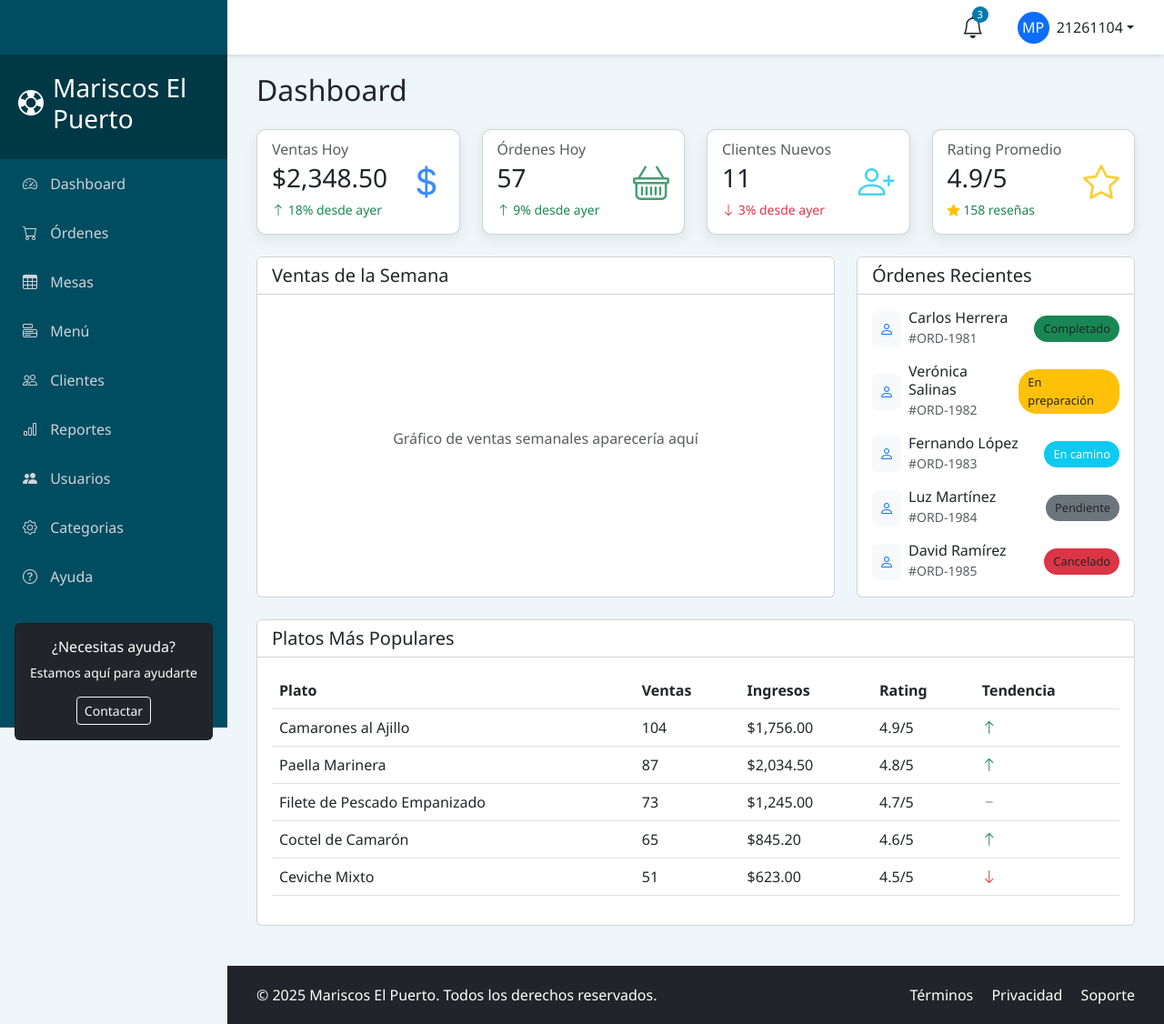
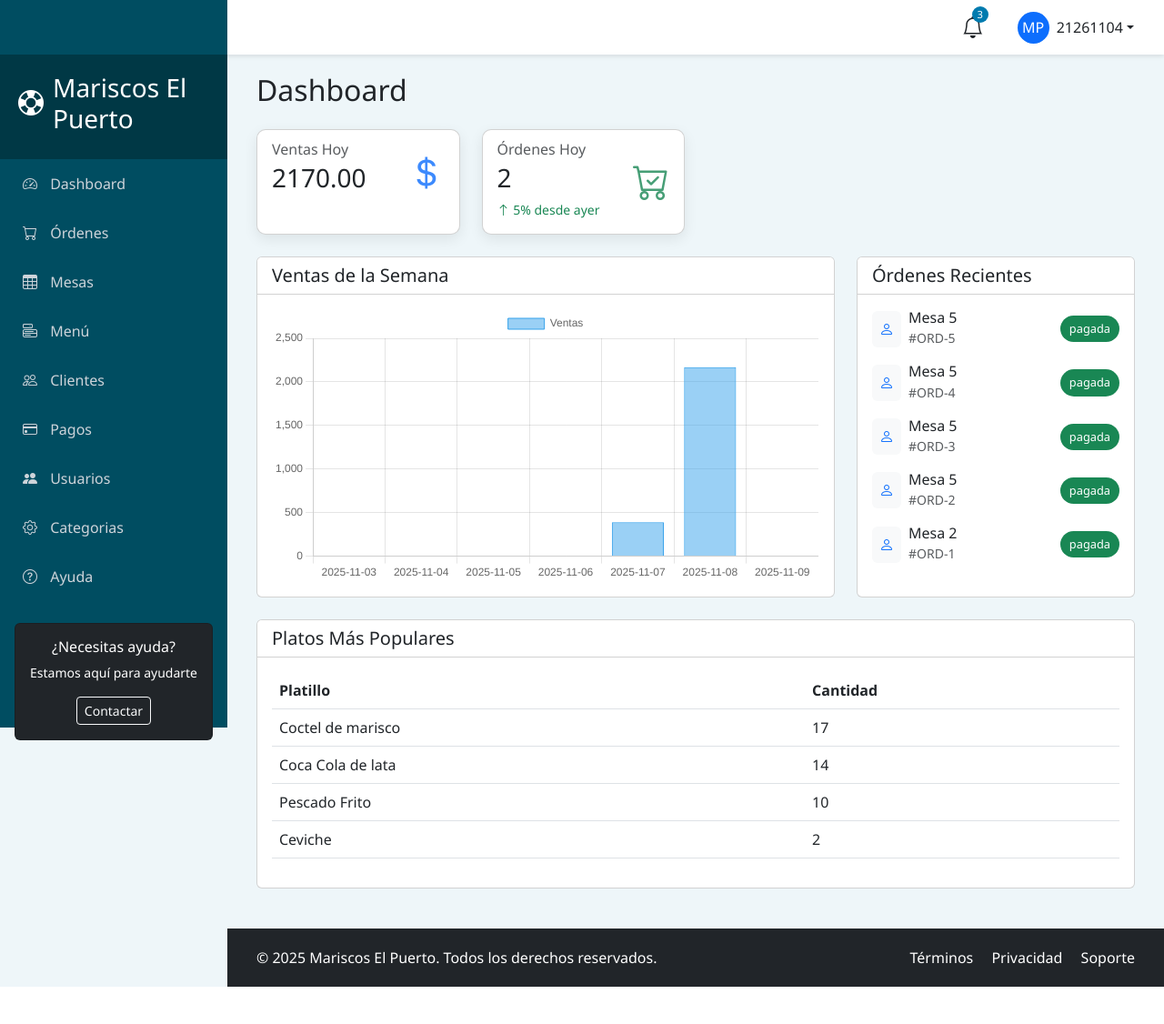
Before and after one commit to ernestovazquezramirez421-ctrl/Restaurante, a Django app: page /dashboard/ in a window 1280 px wide. Shown: the whole page at 91% size. After the commit the page ends 1085 px from the top, so only its background shows below. Run offline with Django 5.2, Linux system fonts and the light colour scheme; a user stored in the database is signed in; data comes from the database, SQL or seed files in the repository; both versions use the stored data as it was after the commit.

Commit message:
Se añaden los pagos, y las modificaciones del dashboard

```diff
--- a/Restaurante/settings.py
+++ b/Restaurante/settings.py
@@ -26,7 +26,7 @@ SECRET_KEY = 'django-insecure-ljd&c@7m5%0hvv-2bh-ag&(zyv3oi2nn8!2za7i(73dt9v-dm*
 # SECURITY WARNING: don't run with debug turned on in production!
 DEBUG = True
 
-ALLOWED_HOSTS = []
+ALLOWED_HOSTS = ['*']
 
 
 # Application definition
--- a/Restaurante/views.py
+++ b/Restaurante/views.py
@@ -1,9 +1,45 @@
 from django.shortcuts import render
 from django.contrib.auth.decorators import login_required
+from django.db.models import Sum, Count
+from apps.ordenes.models import Orden
+from datetime import datetime
+from django.db import models
+from datetime import timedelta
 
 def main_index(request):
     return render(request, 'main/index.html')
 
 @login_required(login_url='accounts:login')
 def index_user(request):
-    return render(request, 'main/main_index.html')
+    ordenes_hoy = Orden.objects.filter(estatus='pagada', fecha_hora__date=datetime.today())
+
+    total_sales = sum(orden.total for orden in ordenes_hoy)
+    cantidad_ordenes = ordenes_hoy.count()
+
+    ordenes_semana = Orden.objects.filter(
+        estatus='pagada', fecha_hora__week=datetime.today().isocalendar()[1]
+    )
+
+    # dias de la semana del 1 (lunes) al 7 (domingo)
+    dias_semana = [datetime.today() - timedelta(days=datetime.today().isocalendar()[2] - 1) + timedelta(days=i) for i in range(7)]
+    ventas_por_dia = []
+    for dia in dias_semana:
+        ventas_dia = ordenes_semana.filter(fecha_hora__date=dia.date()).aggregate(total=Sum(models.F('detalles__cantidad') * models.F('detalles__precio_unitario')))['total'] or 0
+        ventas_por_dia.append({'dia': dia.strftime('%Y-%m-%d'), 'total': ventas_dia})
+
+    # Ultimas 5 ordenes
+    ultimas_ordenes = Orden.objects.all().order_by('-fecha_hora')[:5]
+
+    # Platillos mas vendidos
+    platillos_mas_vendidos = Orden.objects.filter(estatus='pagada').values('detalles__platillo__nombre').annotate(total_vendido=Sum('detalles__cantidad')).order_by('-total_vendido')[:10]
+
+    context = {
+        'ventas_totales': total_sales,
+        'cantidad_ordenes': cantidad_ordenes,
+        'ordenes_semana': ordenes_semana,
+        'ventas_por_dia': ventas_por_dia,
+        'ultimas_ordenes': ultimas_ordenes,
+        'platillos_mas_vendidos': platillos_mas_vendidos,
+    }
+
+    return render(request, 'main/main_index.html', context)
--- a/apps/ordenes/urls.py
+++ b/apps/ordenes/urls.py
@@ -17,4 +17,10 @@ urlpatterns = [
     path('ordenes/<int:orden_id>/detalles/', views.OrdenDetalleView.as_view(), name='ordenes_detalle_list'),
     path('ordenes/<int:pk>/detalles/edit/', views.OrdenDetalleUpdateView.as_view(), name='ordenes_detalle_update'),
     path('ordenes/detalles/eliminar/<int:pk>/', views.OrdenDetalleDeleteView.as_view(), name='ordenes_detalle_delete'),
+    path('ordenes/<int:orden_id>/pagar', views.OrdenPagarView.as_view(), name='ordenes_pagar'),
+    path('metodos_pago/', views.MetodoPagoListView.as_view(), name='metodos_pago_list'),
+    path('metodos_pago/nuevo/', views.MetodoPagoCreateView.as_view(), name='metodos_pago_create'),
+    path('metodos_pago/editar/<int:pk>/', views.MetodoPagoUpdateView.as_view(), name='metodos_pago_edit'),
+    path('metodos_pago/eliminar/<int:pk>/', views.MetodoPagoDeleteView.as_view(), name='metodos_pago_delete'),
+    path('pagos/', views.PagoListView.as_view(), name='pagos_list'),
 ]
--- a/templates/main/base_user.html
+++ b/templates/main/base_user.html
@@ -196,7 +196,7 @@
 
         <ul class="list-unstyled">
             <li class="active">
-                <a href="#"><i class="bi bi-speedometer2"></i> Dashboard</a>
+                <a href="{% url 'index_user' %}"><i class="bi bi-speedometer2"></i> Dashboard</a>
             </li>
             <li>
                 <a href="{% url 'ordenes:ordenes_list' %}"><i class="bi bi-cart"></i> Órdenes</a>
@@ -211,7 +211,7 @@
                 <a href="#"><i class="bi bi-people"></i> Clientes</a>
             </li>
             <li>
-                <a href="#"><i class="bi bi-bar-chart"></i> Reportes</a>
+                <a href="{% url 'ordenes:pagos_list' %}"><i class="bi bi-credit-card"></i> Pagos</a>
             </li>
             <li>
                 <a href="{% url 'accounts:user_list' %}"><i class="bi bi-people-fill"></i> Usuarios</a>
--- a/templates/main/main_index.html
+++ b/templates/main/main_index.html
@@ -13,8 +13,10 @@
                         <div class="d-flex justify-content-between align-items-center">
                             <div>
                                 <h6 class="card-subtitle mb-1 text-muted">Ventas Hoy</h6>
-                                <h3 class="card-title">$2,348.50</h3>
-                                <p class="card-text small text-success"><i class="bi bi-arrow-up"></i> 18% desde ayer</p>
+                                <h3 class="card-title">{{ventas_totales}}</h3>
+                                <p class="card-text small text-success">
+                                    <!-- <i class="bi bi-arrow-up"></i> 12% desde ayer -->
+                                </p>
                             </div>
                             <div class="card-icon text-primary">
                                 <i class="bi bi-currency-dollar"></i>
@@ -30,28 +32,29 @@
                         <div class="d-flex justify-content-between align-items-center">
                             <div>
                                 <h6 class="card-subtitle mb-1 text-muted">Órdenes Hoy</h6>
-                                <h3 class="card-title">57</h3>
-                                <p class="card-text small text-success"><i class="bi bi-arrow-up"></i> 9% desde ayer</p>
+                                <h3 class="card-title">{{cantidad_ordenes}}</h3>
+                                <p class="card-text small text-success"><i class="bi bi-arrow-up"></i> 5% desde ayer</p>
                             </div>
                             <div class="card-icon text-success">
-                                <i class="bi bi-basket"></i>
+                                <i class="bi bi-cart-check"></i>
                             </div>
                         </div>
                     </div>
                 </div>
             </div>
 
+            <!--
             <div class="col-md-3">
                 <div class="stat-card card bg-white">
                     <div class="card-body">
                         <div class="d-flex justify-content-between align-items-center">
                             <div>
                                 <h6 class="card-subtitle mb-1 text-muted">Clientes Nuevos</h6>
-                                <h3 class="card-title">11</h3>
-                                <p class="card-text small text-danger"><i class="bi bi-arrow-down"></i> 3% desde ayer</p>
+                                <h3 class="card-title">8</h3>
+                                <p class="card-text small text-danger"><i class="bi bi-arrow-down"></i> 2% desde ayer</p>
                             </div>
                             <div class="card-icon text-info">
-                                <i class="bi bi-person-plus"></i>
+                                <i class="bi bi-people"></i>
                             </div>
                         </div>
                     </div>
@@ -64,8 +67,8 @@
                         <div class="d-flex justify-content-between align-items-center">
                             <div>
                                 <h6 class="card-subtitle mb-1 text-muted">Rating Promedio</h6>
-                                <h3 class="card-title">4.9/5</h3>
-                                <p class="card-text small text-success"><i class="bi bi-star-fill text-warning"></i> 158 reseñas</p>
+                                <h3 class="card-title">4.7/5</h3>
+                                <p class="card-text small text-success"><i class="bi bi-star-fill text-warning"></i> 128 reseñas</p>
                             </div>
                             <div class="card-icon text-warning">
                                 <i class="bi bi-star"></i>
@@ -74,6 +77,7 @@
                     </div>
                 </div>
             </div>
+            -->
         </div>
 
         <!-- Charts and Recent Orders -->
@@ -85,7 +89,7 @@
                     </div>
                     <div class="card-body">
                         <div class="d-flex align-items-center justify-content-center" style="height: 300px;">
-                            <p class="text-muted">Gráfico de ventas semanales aparecería aquí</p>
+                            <canvas id="myChart"></canvas>
                         </div>
                     </div>
                 </div>
@@ -97,70 +101,20 @@
                         <h5 class="card-title mb-0">Órdenes Recientes</h5>
                     </div>
                     <div class="card-body recent-orders">
+                        {% for orden in ultimas_ordenes %}
                             <div class="d-flex justify-content-between align-items-center mb-3">
                                 <div class="d-flex align-items-center">
                                     <div class="bg-light rounded p-2 me-2">
                                         <i class="bi bi-person text-primary"></i>
                                     </div>
                                     <div>
-                                    <h6 class="mb-0">Carlos Herrera</h6>
-                                    <small class="text-muted">#ORD-1981</small>
+                                        <h6 class="mb-0">{{orden.mesa.nombre}}</h6>
+                                        <small class="text-muted">#ORD-{{ orden.id }}</small>
                                     </div>
                                 </div>
-                            <span class="order-status-badge bg-success">Completado</span>
+                                <span class="order-status-badge {% if orden.estatus == 'pagada' %}bg-success text-white{% elif orden.estatus == 'pendiente' %}bg-warning text-dark{% else %}bg-danger text-white{% endif %}">{{ orden.estatus }}</span>
                             </div>
-
-                        <div class="d-flex justify-content-between align-items-center mb-3">
-                            <div class="d-flex align-items-center">
-                                <div class="bg-light rounded p-2 me-2">
-                                    <i class="bi bi-person text-primary"></i>
-                                </div>
-                                <div>
-                                    <h6 class="mb-0">Verónica Salinas</h6>
-                                    <small class="text-muted">#ORD-1982</small>
-                                </div>
-                            </div>
-                            <span class="order-status-badge bg-warning text-dark">En preparación</span>
-                        </div>
-
-                        <div class="d-flex justify-content-between align-items-center mb-3">
-                            <div class="d-flex align-items-center">
-                                <div class="bg-light rounded p-2 me-2">
-                                    <i class="bi bi-person text-primary"></i>
-                                </div>
-                                <div>
-                                    <h6 class="mb-0">Fernando López</h6>
-                                    <small class="text-muted">#ORD-1983</small>
-                                </div>
-                            </div>
-                            <span class="order-status-badge bg-info text-white">En camino</span>
-                        </div>
-
-                        <div class="d-flex justify-content-between align-items-center mb-3">
-                            <div class="d-flex align-items-center">
-                                <div class="bg-light rounded p-2 me-2">
-                                    <i class="bi bi-person text-primary"></i>
-                                </div>
-                                <div>
-                                    <h6 class="mb-0">Luz Martínez</h6>
-                                    <small class="text-muted">#ORD-1984</small>
-                                </div>
-                            </div>
-                            <span class="order-status-badge bg-secondary">Pendiente</span>
-                        </div>
-
-                        <div class="d-flex justify-content-between align-items-center">
-                            <div class="d-flex align-items-center">
-                                <div class="bg-light rounded p-2 me-2">
-                                    <i class="bi bi-person text-primary"></i>
-                                </div>
-                                <div>
-                                    <h6 class="mb-0">David Ramírez</h6>
-                                    <small class="text-muted">#ORD-1985</small>
-                                </div>
-                            </div>
-                            <span class="order-status-badge bg-danger">Cancelado</span>
-                        </div>
+                        {% endfor %}
                     </div>
                 </div>
             </div>
@@ -178,49 +132,19 @@
                             <table class="table table-hover">
                                 <thead>
                                     <tr>
-                                        <th>Plato</th>
-                                        <th>Ventas</th>
-                                        <th>Ingresos</th>
-                                        <th>Rating</th>
-                                        <th>Tendencia</th>
+                                        <th>Platillo</th>
+                                        <th>Cantidad</th>
                                     </tr>
                                 </thead>
                                 <tbody>
+                                    {% for platillo in platillos_mas_vendidos %}
+                                        {% if platillo.total_vendido > 0 %}
                                         <tr>
-                                        <td>Camarones al Ajillo</td>
-                                        <td>104</td>
-                                        <td>$1,756.00</td>
-                                        <td>4.9/5</td>
-                                        <td><i class="bi bi-arrow-up text-success"></i></td>
+                                            <td>{{ platillo.detalles__platillo__nombre }}</td>
+                                            <td>{{ platillo.total_vendido }}</td>
                                         </tr>
-                                    <tr>
-                                        <td>Paella Marinera</td>
-                                        <td>87</td>
-                                        <td>$2,034.50</td>
-                                        <td>4.8/5</td>
-                                        <td><i class="bi bi-arrow-up text-success"></i></td>
-                                    </tr>
-                                    <tr>
-                                        <td>Filete de Pescado Empanizado</td>
-                                        <td>73</td>
-                                        <td>$1,245.00</td>
-                                        <td>4.7/5</td>
-                                        <td><i class="bi bi-dash text-secondary"></i></td>
-                                    </tr>
-                                    <tr>
-                                        <td>Coctel de Camarón</td>
-                                        <td>65</td>
-                                        <td>$845.20</td>
-                                        <td>4.6/5</td>
-                                        <td><i class="bi bi-arrow-up text-success"></i></td>
-                                    </tr>
-                                    <tr>
-                                        <td>Ceviche Mixto</td>
-                                        <td>51</td>
-                                        <td>$623.00</td>
-                                        <td>4.5/5</td>
-                                        <td><i class="bi bi-arrow-down text-danger"></i></td>
-                                    </tr>
+                                        {% endif %}
+                                    {% endfor %}
                                 </tbody>
                             </table>
                         </div>
@@ -228,7 +152,38 @@
                 </div>
             </div>
         </div>
-
     </div>
 </div>
+
+<script src=" https://cdn.jsdelivr.net/npm/chart.js@4.5.1/dist/chart.umd.min.js "></script>
+<script>
+  const ctx = document.getElementById('myChart');
+
+  new Chart(ctx, {
+    type: 'bar',
+    data: {
+      labels: [
+        {% for venta in ventas_por_dia %}
+            '{{venta.dia|safe}}'{% if not forloop.last %},{% endif %}
+        {% endfor %}
+      ],
+      datasets: [{
+        label: 'Ventas',
+        data: [
+          {% for venta in ventas_por_dia %}
+              {{venta.total|safe}}{% if not forloop.last %},{% endif %}
+          {% endfor %}
+            ],
+        borderWidth: 1
+      }]
+    },
+    options: {
+      scales: {
+        y: {
+          beginAtZero: true
+        }
+      }
+    }
+  });
+</script>
 {% endblock %}
--- a/templates/ordenes/ordenes_list.html
+++ b/templates/ordenes/ordenes_list.html
@@ -11,6 +11,7 @@
             <th></th>
             <th>Fecha</th>
             <th>Mesa</th>
+            <th>Total</th>
             <th>Estatus</th>
         </tr>
     </thead>
@@ -19,10 +20,11 @@
         <tr>
             <td>
                 <a class="btn btn-primary" href="{% url 'ordenes:ordenes_detalle_list' orden.pk %}">Editar</a>
-                <a class="btn btn-success" href="#">Pagar</a>
+                <a class="btn btn-success" href="{% url 'ordenes:ordenes_pagar' orden.pk %}">Pagar</a>
             </td>
             <td>{{orden.fecha_hora}}</td>
             <td>{{orden.mesa.nombre}}</td>
+            <td>{{orden.total}}</td>
             <td>{{orden.estatus}}</td>
         </tr>
         {% endfor %}
--- a/templates/ordenes/ordenes_pagar.html
+++ b/templates/ordenes/ordenes_pagar.html
@@ -24,7 +24,7 @@
 
 <h2>Total: {{total}}</h2>
 
-<form action="#" method="post">
+<form action="{% url 'ordenes:ordenes_pagar' orden.id %}" method="post">
     {% csrf_token %}
     {{ form.as_p }}
     <button type="submit" class="btn btn-success">Pagar</button>
```
Also changed, not shown: apps/ordenes/views.py (+55 -0 lines), templates/pagos/metodos_pago_confirm_delete.html (added, +12 -0 lines), templates/pagos/metodos_pago_edit_form.html (added, +11 -0 lines), templates/pagos/metodos_pago_form.html (added, +11 -0 lines), templates/pagos/metodos_pago_list.html (added, +28 -0 lines), templates/pagos/pagos_list.html (added, +30 -0 lines), db.sqlite3. Lines whose indentation alone changed are shown as unchanged.
